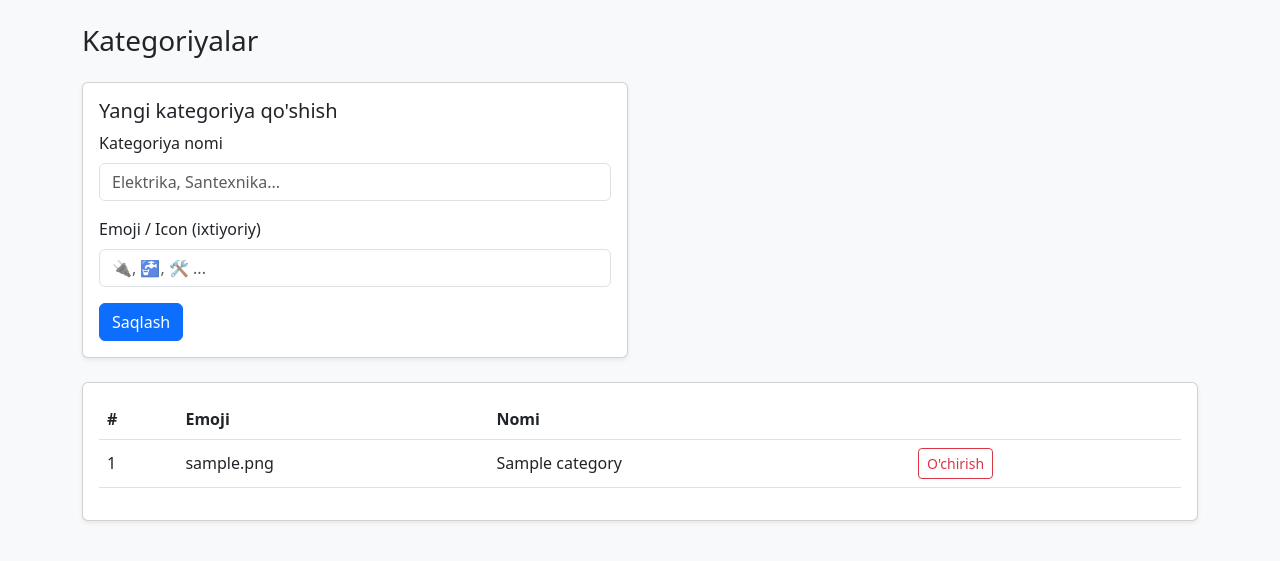
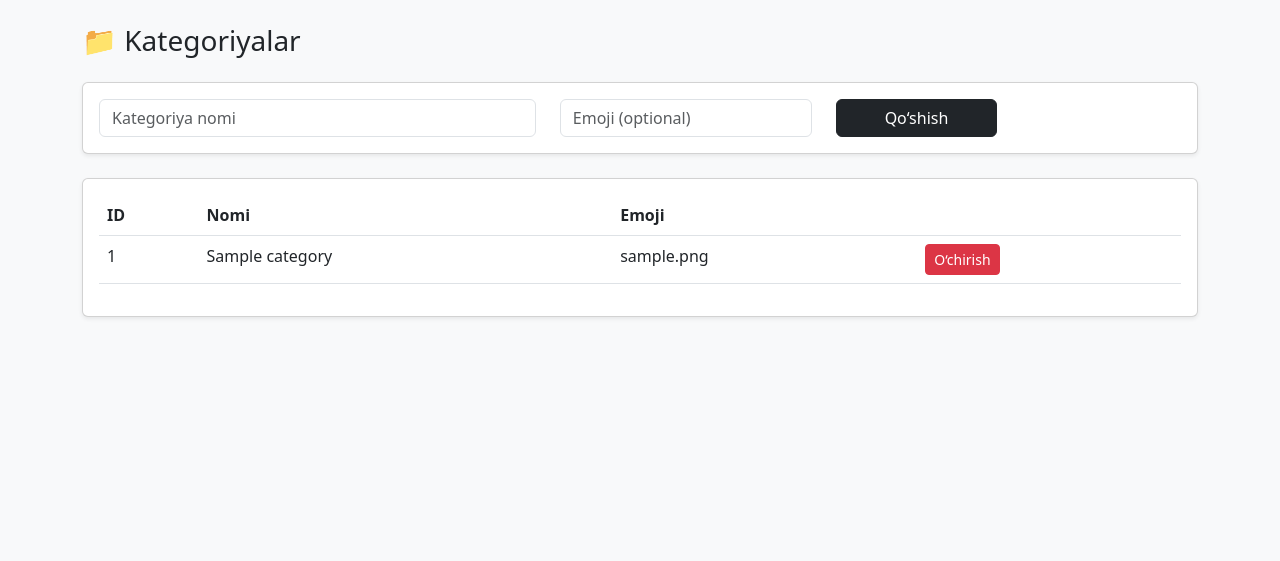
Before and after one commit to Mirfayziev/Xizmat_Korsatish, a Flask app: page /admin/categories in a window 1280 px wide. Shown: the part 56-617 px from the top of the page. Run offline with Flask 3, Linux system fonts and the light colour scheme; the visitor is signed in with stand-in values (Sample User, id 1); tables that the repository leaves empty hold one stand-in row (values such as "Sample post").

Commit message:
Update categories.html

```diff
--- a/templates/categories.html
+++ b/templates/categories.html
@@ -1,56 +1,54 @@
 {% extends "base.html" %}
 {% block content %}
-<div class="d-flex justify-content-between align-items-center mb-3">
-  <h3>Kategoriyalar</h3>
+
+<h3 class="mb-4">📁 Kategoriyalar</h3>
+
+<div class="card shadow-sm mb-4">
+    <div class="card-body">
+        <form method="POST" action="/admin/categories/add">
+            <div class="row">
+                <div class="col-md-5">
+                    <input name="name" class="form-control" placeholder="Kategoriya nomi" required>
                 </div>
 
-<div class="row mb-4">
-  <div class="col-md-6">
-    <div class="card shadow-sm">
-      <div class="card-body">
-        <h5 class="card-title">Yangi kategoriya qo'shish</h5>
-        <form method="post" action="{{ url_for('admin_add_category') }}">
-          <div class="mb-3">
-            <label class="form-label">Kategoriya nomi</label>
-            <input type="text" name="name" class="form-control" placeholder="Elektrika, Santexnika..." required>
+                <div class="col-md-3">
+                    <input name="icon" class="form-control" placeholder="Emoji (optional)">
                 </div>
-          <div class="mb-3">
-            <label class="form-label">Emoji / Icon (ixtiyoriy)</label>
-            <input type="text" name="icon" class="form-control" placeholder="🔌, 🚰, 🛠 ...">
-          </div>
-          <button type="submit" class="btn btn-primary">Saqlash</button>
-        </form>
+
+                <div class="col-md-2">
+                    <button class="btn btn-dark w-100">Qo‘shish</button>
                 </div>
             </div>
+        </form>
     </div>
 </div>
 
 <div class="card shadow-sm">
-  <div class="card-body table-responsive">
-    <table class="table align-middle">
-      <thead>
+    <div class="card-body">
+
+        <table class="table">
             <tr>
-        <th>#</th>
+                <th>ID</th>
+                <th>Nomi</th>
                 <th>Emoji</th>
-        <th>Nomi</th>
                 <th></th>
             </tr>
-      </thead>
-      <tbody>
+
             {% for c in categories %}
             <tr>
                 <td>{{ c.id }}</td>
+                <td>{{ c.name }}</td>
                 <td>{{ c.icon }}</td>
-        <td>{{ c.name }}</td>
                 <td>
-          <form method="post" action="{{ url_for('admin_delete_category', cat_id=c.id) }}" onsubmit="return confirm('O‘chirasizmi?');">
-            <button class="btn btn-sm btn-outline-danger">O'chirish</button>
+                    <form method="POST" action="/admin/categories/{{ c.id }}/delete">
+                        <button class="btn btn-sm btn-danger">O‘chirish</button>
                     </form>
                 </td>
             </tr>
             {% endfor %}
-      </tbody>
         </table>
+
     </div>
 </div>
+
 {% endblock %}
```
Lines whose indentation alone changed are shown as unchanged.
